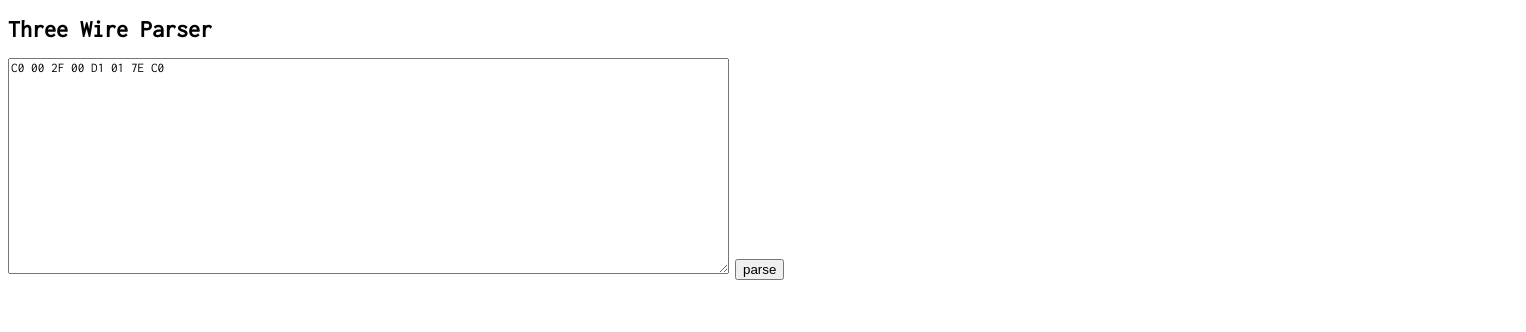
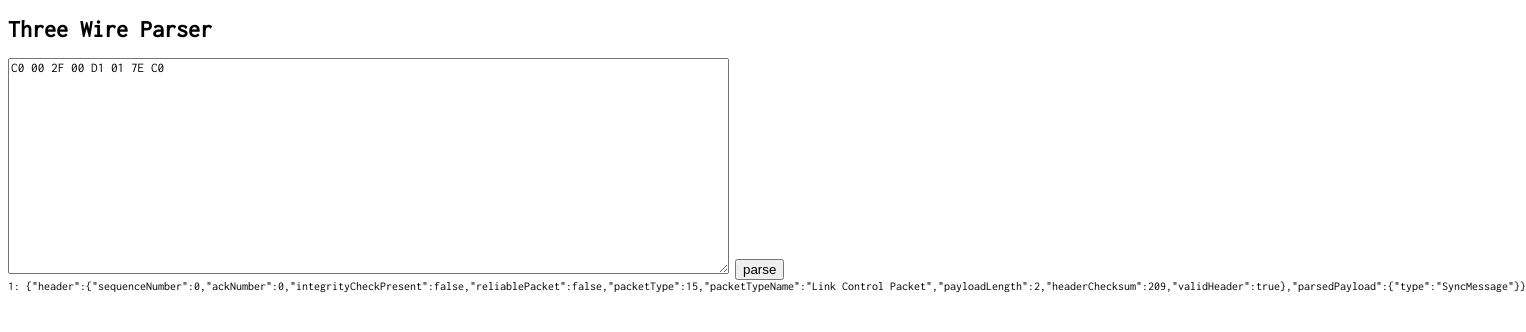
Before and after one commit to bjorning/three-wire-parser, a website: page demo.html in a window 1280 px wide. Both pictures are taken after a click on the button "parse". Shown: the whole page, 1526 px wide, since content can reach past the window. Drawn offline with Linux system fonts and the light colour scheme.

Commit message:
Update demo.html

```diff
--- a/demo.html
+++ b/demo.html
@@ -30,7 +30,7 @@ const clickHandler = () => {
     let count = 0;
     const parsedText = packets.reduce((acc, value) => {
         count++;
-        return acc += `<div>${i}: ${JSON.stringify(value, replacer, 0)}</div>`;
+        return acc += `<div>${count}: ${JSON.stringify(value, replacer, 0)}</div>`;
     }, '');
 
     const contentDiv = document.getElementById('parsedOutput');
```
